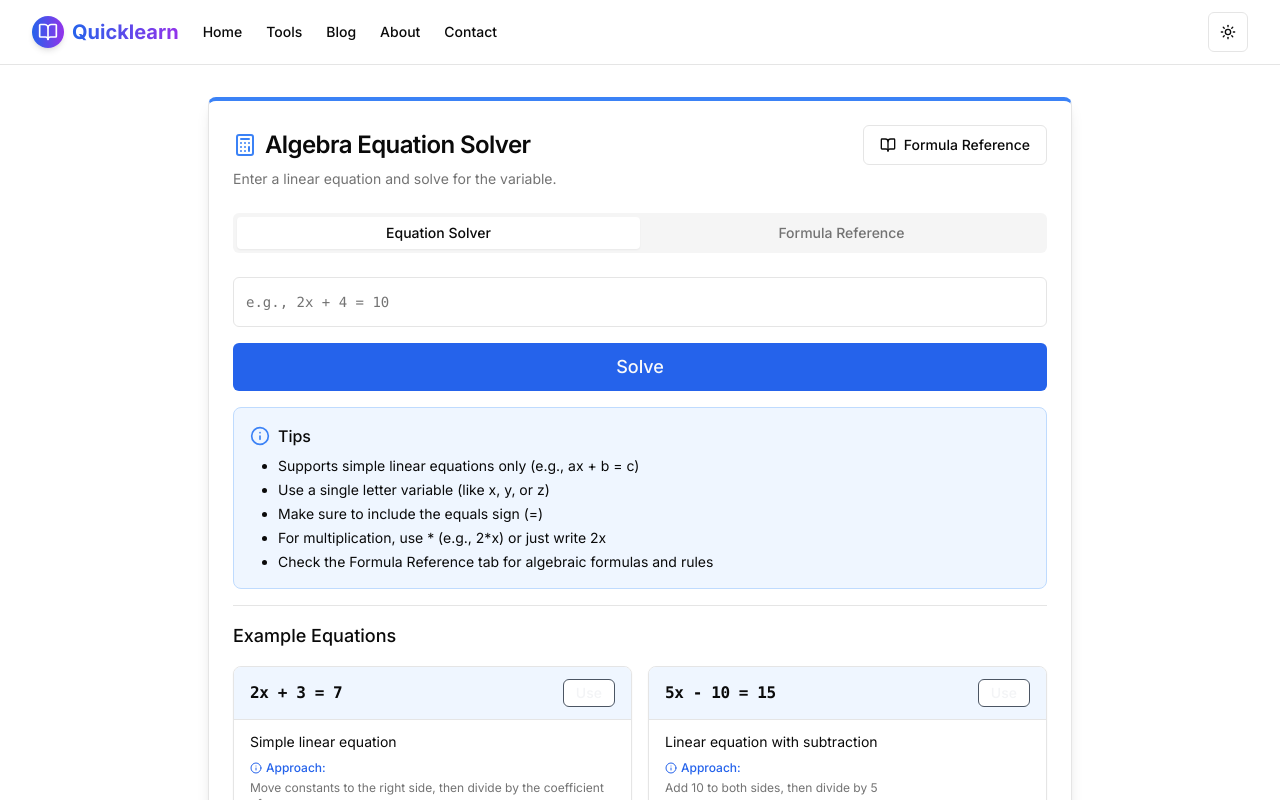
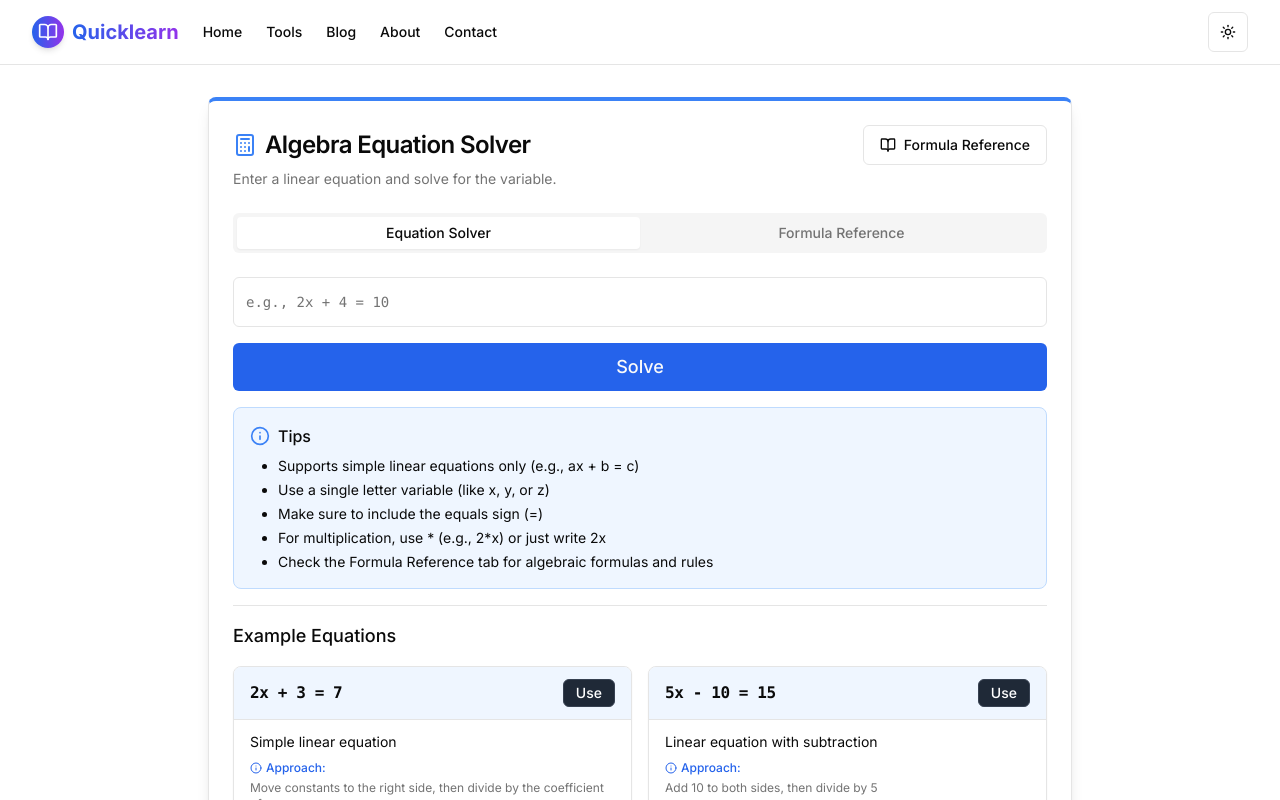
Before and after one commit to sjfsdh/mathsprotest, a Next.js app: page /tools/algebra-solver in a window 1280 px wide. Shown: the top 800 px of the page. Built offline with nearby package versions, Linux system fonts and the light colour scheme.

Commit message:
Update algebra-solver.tsx

```diff
--- a/algebra-solver.tsx
+++ b/algebra-solver.tsx
@@ -319,7 +319,7 @@ export default function AlgebraSolver() {
                             variant="outline"
                             size="sm"
                             onClick={() => handleUseExample(example.equation)}
-                            className="h-7 text-gray-100 border-gray-600 hover:bg-gray-800"
+                            className="h-7 text-white bg-gray-800 border-gray-700 hover:bg-gray-700"
                           >
                             Use
                           </Button>
```
